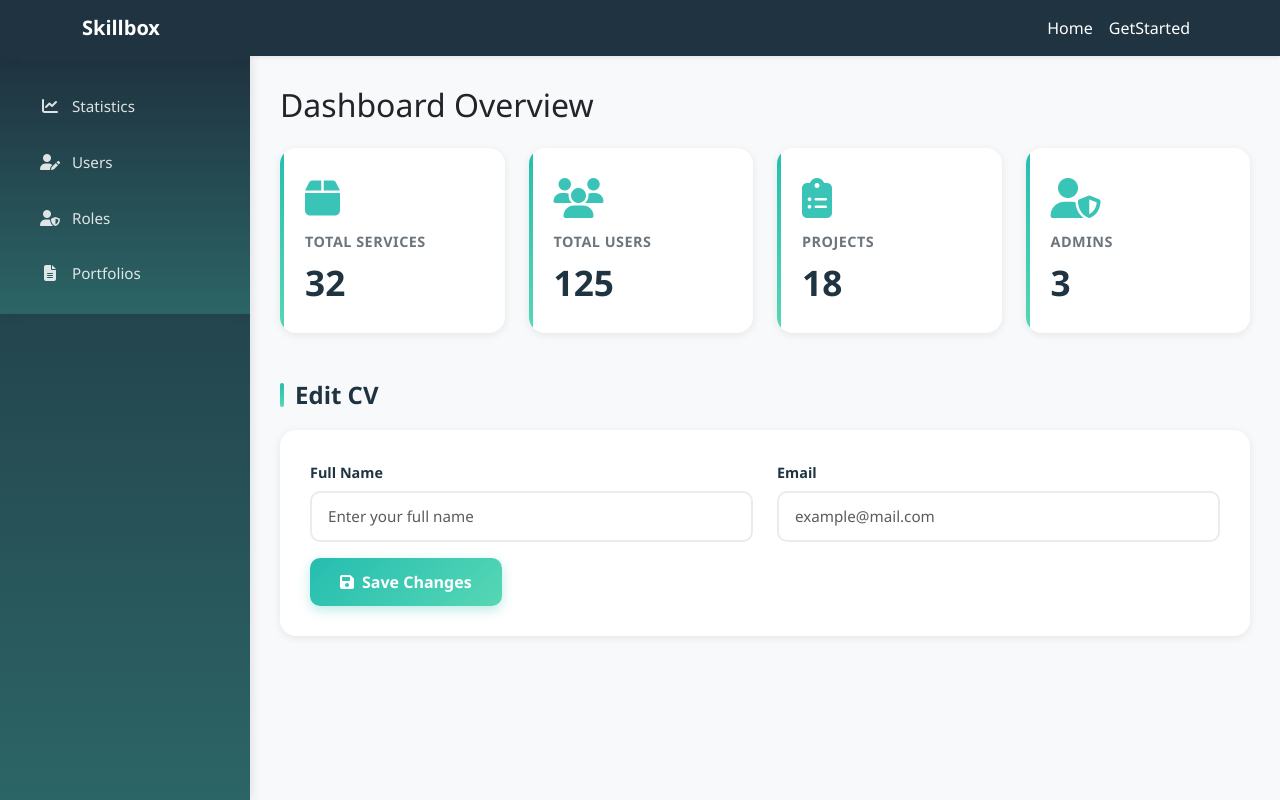
After one commit to Hamzah-Owaidat/SkillBox-Web, a PHP site: template views/dashboard/index.php in a window 1280 px wide. The commit adds this page. Run offline with PHP 8.4, Linux system fonts and the light colour scheme; the template is opened without the code that fills it, so the values that code supplies are empty.

Commit message:
feat: Implement dashboard with user and role management, including pagination and reusable components

```diff
--- a/public/styles.css
+++ b/public/styles.css
@@ -4,6 +4,9 @@
   --bright-teal: #25BDB0;
   --yellow: #EDBF43;
   --mint: #56D7B4;
+  --bg-light: #F8F9FA;
+  --card-shadow: 0 2px 8px rgba(0,0,0,0.08);
+  --card-shadow-hover: 0 8px 24px rgba(0,0,0,0.12);
 }
 
 body,
@@ -11,10 +14,14 @@ html {
   margin: 0;
   padding: 0;
   height: 100%;
+  font-family: 'Segoe UI', Tahoma, Geneva, Verdana, sans-serif;
+  background-color: var(--bg-light);
 }
 
+/* ========== NAVBAR STYLES ========== */
 .navbar {
   background-color: var(--dark);
+  box-shadow: 0 2px 10px rgba(0,0,0,0.1);
 }
 
 .navbar-brand,
@@ -26,11 +33,200 @@ html {
   color: var(--bright-teal) !important;
 }
 
-.hero-section::before {
-  content: "";
+/* ========== SIDEBAR STYLES ========== */
+.sidebar {
+  background: linear-gradient(180deg, #1F3440 0%, #2C6566 100%);
+  padding: 10px 0;
+  min-width:250px;
+  box-shadow: 2px 0 10px rgba(0,0,0,0.1);
+  position: sticky;
+  top: 0;
+  overflow-y: auto;
+}
+
+.sidebar h4 {
+  font-size: 1.5rem;
+  font-weight: 700;
+  letter-spacing: 1px;
+  margin-bottom: 40px;
+  padding: 0 20px;
+  color: #fff;
+}
+
+.sidebar a {
+  display: block;
+  color: rgba(255,255,255,0.85);
+  text-decoration: none;
+  padding: 14px 25px;
+  margin: 5px 15px;
+  border-radius: 10px;
+  transition: all 0.3s ease;
+  font-size: 0.95rem;
+  font-weight: 500;
+}
+
+.sidebar a:hover,
+.sidebar a.active {
+  background: rgba(37, 189, 176, 0.15);
+  color: #fff;
+  transform: translateX(5px);
+  box-shadow: 0 4px 12px rgba(37, 189, 176, 0.2);
+}
+
+.sidebar a i {
+  width: 20px;
+  text-align: center;
+  margin-right: 12px;
+  font-size: 1rem;
+}
+
+/* ======== DASHBOARD FLEX LAYOUT ======== */
+.dashboard-layout {
+  display: flex;
+  height: calc(100vh - 56px); /* subtract navbar height */
+  overflow: hidden;
+}
+
+/* Main content scrolls only if needed */
+.dashboard-content {
+  flex: 1;
+  overflow-y: auto;
+  padding: 30px;
+  background-color: var(--bg-light);
+}
+
+
+/* ========== STATISTICS CARDS ========== */
+.card-stat {
+  background: white;
+  border: none;
+  border-radius: 16px;
+  padding: 30px 25px;
+  box-shadow: var(--card-shadow);
+  transition: all 0.3s ease;
+  position: relative;
+  overflow: hidden;
+  height: 100%;
+}
+
+.card-stat::before {
+  content: '';
   position: absolute;
-  inset: 0;
-  background: rgba(31, 52, 64, 0.7);
+  top: 0;
+  left: 0;
+  width: 4px;
+  height: 100%;
+  background: linear-gradient(180deg, var(--bright-teal), var(--mint));
+}
+
+.card-stat:hover {
+  transform: translateY(-8px);
+  box-shadow: var(--card-shadow-hover);
+}
+
+.card-stat i {
+  font-size: 2.5rem;
+  color: var(--bright-teal);
+  margin-bottom: 15px;
+  opacity: 0.9;
+  display: block;
+}
+
+.card-stat h5 {
+  font-size: 0.9rem;
+  color: #6c757d;
+  text-transform: uppercase;
+  letter-spacing: 0.5px;
+  margin-bottom: 10px;
+  font-weight: 600;
+}
+
+.card-stat h4 {
+  font-size: 2.2rem;
+  font-weight: 700;
+  color: var(--dark);
+  margin: 0;
+}
+
+/* ========== SECTION TITLES ========== */
+.section-title,
+h4.section-title {
+  font-size: 1.5rem;
+  font-weight: 700;
+  color: var(--dark);
+  margin-bottom: 20px;
+  margin-top: 40px;
+  position: relative;
+  padding-left: 15px;
+}
+
+.section-title::before,
+h4.section-title::before {
+  content: '';
+  position: absolute;
+  left: 0;
+  top: 50%;
+  transform: translateY(-50%);
+  width: 4px;
+  height: 24px;
+  background: linear-gradient(180deg, var(--bright-teal), var(--mint));
+  border-radius: 2px;
+}
+
+/* ========== FORM CARDS ========== */
+.card {
+  border: none;
+  border-radius: 16px;
+  box-shadow: var(--card-shadow);
+  transition: all 0.3s ease;
+  background: white;
+}
+
+.card:hover {
+  box-shadow: var(--card-shadow-hover);
+}
+
+.card.p-4 {
+  padding: 30px !important;
+}
+
+.form-label {
+  font-weight: 600;
+  color: var(--dark);
+  margin-bottom: 8px;
+  font-size: 0.9rem;
+}
+
+.form-control {
+  border: 2px solid #e9ecef;
+  border-radius: 10px;
+  padding: 12px 16px;
+  font-size: 0.95rem;
+  transition: all 0.3s ease;
+}
+
+.form-control:focus {
+  border-color: var(--bright-teal);
+  box-shadow: 0 0 0 0.2rem rgba(37, 189, 176, 0.15);
+  outline: none;
+}
+
+/* ========== BUTTONS ========== */
+.btn-primary {
+  background: linear-gradient(135deg, var(--bright-teal) 0%, var(--mint) 100%);
+  border: none;
+  padding: 12px 30px;
+  border-radius: 10px;
+  font-weight: 600;
+  transition: all 0.3s ease;
+  box-shadow: 0 4px 12px rgba(37, 189, 176, 0.3);
+  color: white;
+}
+
+.btn-primary:hover {
+  transform: translateY(-2px);
+  box-shadow: 0 6px 20px rgba(37, 189, 176, 0.4);
+  background: linear-gradient(135deg, var(--mint) 0%, var(--bright-teal) 100%);
 }
 
 .btn-warning {
@@ -42,29 +238,21 @@ html {
   background-color: #d1a932;
 }
 
-.section-title {
-  color: var(--dark);
+/* ========== SERVICES SECTION (Public Pages) ========== */
+.hero-section::before {
+  content: "";
+  position: absolute;
+  inset: 0;
+  background: rgba(31, 52, 64, 0.7);
 }
 
-.card:hover {
-  transform: scale(1.03);
-  transition: 0.3s ease;
-  box-shadow: 0 0 20px rgba(0, 0, 0, 0.1);
-}
-
-.card-img-top {
-  height: 250px;
-  object-fit: cover;
-}
-
-/* Services Section */
 .services-section {
   padding: 100px 0;
   position: relative;
   background: linear-gradient(135deg, #F4F7F8 0%, #E8EFF1 100%);
 }
 
-.section-title {
+.section-title.text-center {
   font-weight: 700;
   text-align: center;
   margin-bottom: 20px;
@@ -74,6 +262,11 @@ html {
   -webkit-text-fill-color: transparent;
   background-clip: text;
   animation: fadeInDown 0.8s ease-out;
+  padding-left: 0;
+}
+
+.section-title.text-center::before {
+  display: none;
 }
 
 .section-subtitle {
@@ -89,7 +282,6 @@ html {
     opacity: 0;
     transform: translateY(-30px);
   }
-
   to {
     opacity: 1;
     transform: translateY(0);
@@ -101,7 +293,6 @@ html {
     opacity: 0;
     transform: translateY(30px);
   }
-
   to {
     opacity: 1;
     transform: translateY(0);
@@ -224,29 +415,62 @@ html {
   box-shadow: 0 6px 25px rgba(37, 189, 176, 0.4);
 }
 
-@media (max-width:768px) {
+/* ========== FOOTER ========== */
+footer {
+  background-color: var(--dark);
+  color: white;
+  padding: 30px 0;
+  margin-top: 60px;
+}
+
+footer a {
+  color: var(--mint);
+  text-decoration: none;
+  transition: color 0.3s ease;
+}
+
+footer a:hover {
+  color: var(--bright-teal);
+  text-decoration: underline;
+}
+
+/* ========== RESPONSIVE ========== */
+@media (max-width: 768px) {
   .section-title {
-    font-size: 2.2rem;
+    font-size: 1.8rem;
   }
 
   .services-section {
     padding: 60px 0;
   }
+
+  .sidebar {
+    min-height: auto;
+  }
+
+  .card-stat {
+    margin-bottom: 20px;
+  }
+
+  h2.mb-4 {
+    font-size: 1.5rem;
+  }
 }
 
-
-
-footer {
-  background-color: var(--dark);
-  color: white;
-  padding: 30px 0;
+/* ========== CUSTOM SCROLLBAR ========== */
+::-webkit-scrollbar {
+  width: 8px;
 }
 
-footer a {
-  color: var(--mint);
-  text-decoration: none;
+::-webkit-scrollbar-track {
+  background: #f1f1f1;
 }
 
-footer a:hover {
-  text-decoration: underline;
+::-webkit-scrollbar-thumb {
+  background: var(--bright-teal);
+  border-radius: 4px;
 }
+
+::-webkit-scrollbar-thumb:hover {
+  background: var(--teal);
+}
--- /dev/null
+++ b/views/dashboard/index.php
@@ -0,0 +1,61 @@
+<?php
+$title = "Dashboard Overview";
+
+ob_start(); // Start capturing content
+?>
+
+<h2 class="mb-4">Dashboard Overview</h2>
+
+<!-- Statistics -->
+<div class="row g-4 mb-5">
+  <div class="col-md-3">
+    <div class="card card-stat">
+      <i class="fas fa-box"></i>
+      <h5>Total Services</h5>
+      <h4>32</h4>
+    </div>
+  </div>
+  <div class="col-md-3">
+    <div class="card card-stat">
+      <i class="fas fa-users"></i>
+      <h5>Total Users</h5>
+      <h4>125</h4>
+    </div>
+  </div>
+  <div class="col-md-3">
+    <div class="card card-stat">
+      <i class="fas fa-clipboard-list"></i>
+      <h5>Projects</h5>
+      <h4>18</h4>
+    </div>
+  </div>
+  <div class="col-md-3">
+    <div class="card card-stat">
+      <i class="fas fa-user-shield"></i>
+      <h5>Admins</h5>
+      <h4>3</h4>
+    </div>
+  </div>
+</div>
+
+<h4 class="section-title">Edit CV</h4>
+<div class="card p-4 mb-5">
+  <form>
+    <div class="row mb-3">
+      <div class="col-md-6">
+        <label class="form-label">Full Name</label>
+        <input type="text" class="form-control" placeholder="Enter your full name">
+      </div>
+      <div class="col-md-6">
+        <label class="form-label">Email</label>
+        <input type="email" class="form-control" placeholder="example@mail.com">
+      </div>
+    </div>
+    <button type="submit" class="btn btn-primary"><i class="fas fa-save me-2"></i>Save Changes</button>
+  </form>
+</div>
+
+<?php
+$content = ob_get_clean();
+include __DIR__ . '/../layouts/dashboard.php';
+?>
--- /dev/null
+++ b/views/layouts/dashboard.php
@@ -0,0 +1,26 @@
+<!DOCTYPE html>
+<html lang="en">
+<head>
+  <meta charset="UTF-8"/>
+  <meta name="viewport" content="width=device-width, initial-scale=1.0"/>
+  <title><?= $title ?? 'Dashboard | SkillBox' ?></title>
+  <link href="https://cdn.jsdelivr.net/npm/bootstrap@5.3.0/dist/css/bootstrap.min.css" rel="stylesheet"/>
+  <link href="https://cdnjs.cloudflare.com/ajax/libs/font-awesome/6.4.0/css/all.min.css" rel="stylesheet"/>
+  <link href="/skillbox/public/styles.css" rel="stylesheet"/>
+</head>
+<body>
+  <?php include __DIR__ . '/../partials/navbar.php'; ?>
+
+  <div class="dashboard-layout">
+    <aside class="sidebar">
+      <?php include __DIR__ . '/../partials/sidebar.php'; ?>
+    </aside>
+
+    <main class="dashboard-content">
+      <?= $content ?? '' ?>
+    </main>
+  </div>
+
+  <script src="https://cdn.jsdelivr.net/npm/bootstrap@5.3.0/dist/js/bootstrap.bundle.min.js"></script>
+</body>
+</html>
--- /dev/null
+++ b/views/partials/sidebar.php
@@ -0,0 +1,12 @@
+<div class="sidebar">
+  <a href="/skillbox/public/dashboard"><i class="fas fa-chart-line me-2"></i> Statistics</a>
+  <a href="/skillbox/public/dashboard/users"><i class="fas fa-user-edit me-2"></i> Users</a>
+  <a href="/skillbox/public/dashboard/roles"><i class="fas fa-user-shield me-2"></i> Roles</a>
+  <a href="/skillbox/public/dashboard/portfolios"><i class="fas fa-file-alt me-2"></i> Portfolios</a>
+  <!-- <a href="#"><i class="fas fa-user-tie me-2"></i> Chat Supervisor</a>
+  <a href="#"><i class="fas fa-briefcase me-2"></i> Project Status</a>
+  <a href="#"><i class="fas fa-list me-2"></i> List All Projects</a>
+  <a href="#"><i class="fas fa-tools me-2"></i> Manage Services</a>
+  <a href="#"><i class="fas fa-comments me-2"></i> Chat Workers</a>
+  <a href="#"><i class="fas fa-comment-dots me-2"></i> Chat Clients</a> -->
+</div>
```
Also changed, not shown: app/Controllers/Dashboard/DashboardController.php (added, +9 -0 lines), app/Controllers/Dashboard/RoleController.php (added, +20 -0 lines), app/Controllers/Dashboard/UsersController.php (added, +20 -0 lines), app/Models/Role.php (+25 -2 lines), app/Models/User.php (+41 -0 lines), routes/web.php (+13 -0 lines), views/components/actionButton.php (added, +24 -0 lines), views/components/table.php (added, +35 -0 lines), views/dashboard/roles.php (added, +70 -0 lines), views/dashboard/users.php (added, +91 -0 lines).
